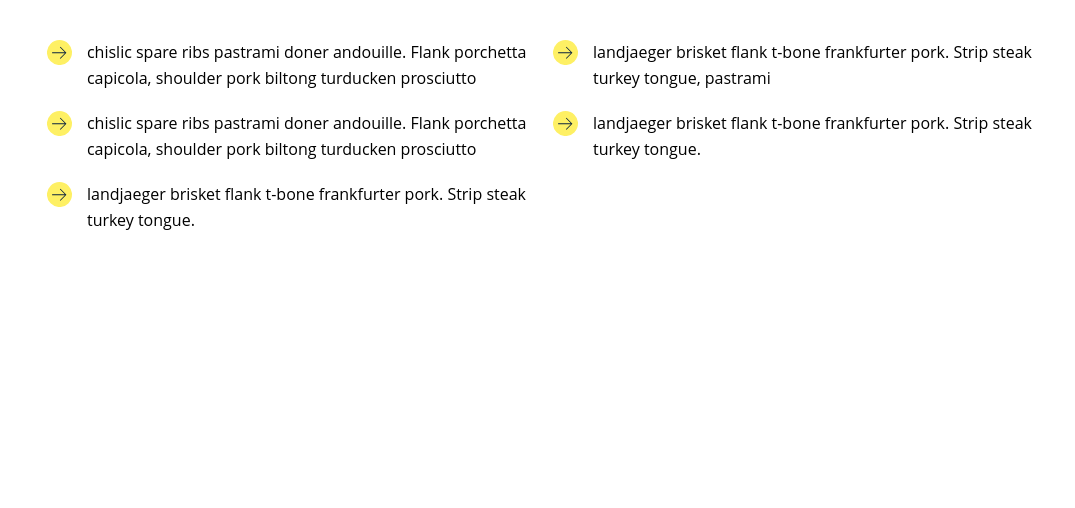
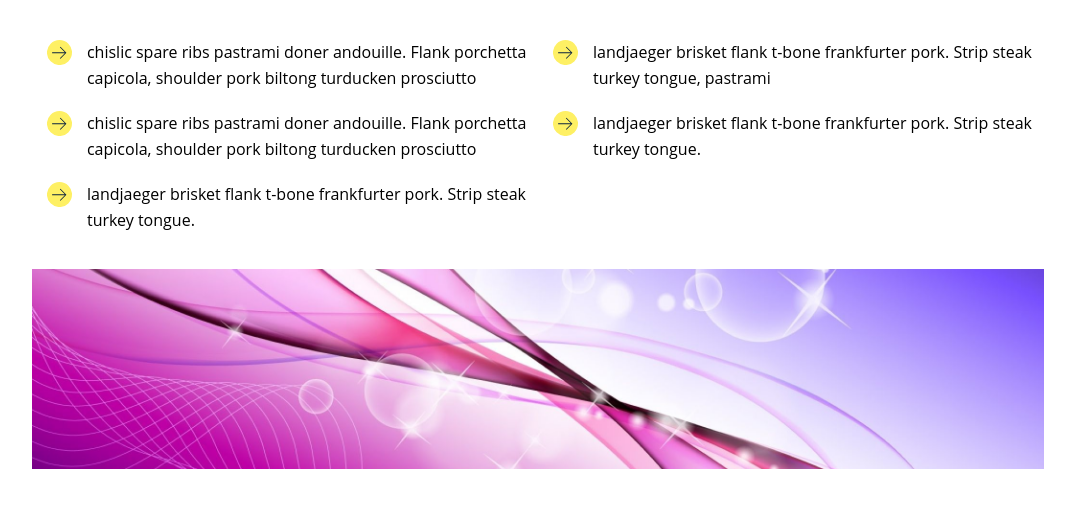
Before and after one commit to michaelpaulcuccia/butchershop, a Gatsby site in the folder gatsby-starter-styled-components/: page / in a window 1280 px wide. Shown: the whole page, without its empty margins (102-1177 px from the left). Built offline with nearby package versions, Linux system fonts and the light colour scheme; Gatsby itself is replaced by a stand-in of ours.

Commit message:
added image component

```diff
--- /dev/null
+++ b/gatsby-starter-styled-components/src/components/ImageBlock.js
@@ -0,0 +1,22 @@
+import React from 'react';
+import styled from 'styled-components';
+import Image from '../images/imageOne.jpg'
+
+const Container = styled.div`
+    background-image: url(${Image});
+    background-repeat: no-repeat;
+    background-position: right center;
+    background-size: cover;
+    width: 100%;
+    height: 200px;
+`;
+
+const ImageBlock = () => {
+    return (
+        <Container>
+
+        </Container>
+    )
+}
+
+export default ImageBlock
--- a/gatsby-starter-styled-components/src/pages/index.js
+++ b/gatsby-starter-styled-components/src/pages/index.js
@@ -7,12 +7,16 @@ import {
   SubCenteredWidth
 } from "../components/layoutComponents";
 import Features from '../components/Features';
+import ImageBlock from '../components/ImageBlock'
 
 const IndexPage = () => (
   <MainWrapper>
     <Container>
       <FullWidth>
         <Features />
+      </FullWidth>
+      <FullWidth>
+        <ImageBlock />
       </FullWidth>
     </Container>
   </MainWrapper>
```
Also changed, not shown: gatsby-starter-styled-components/src/images/imageOne.jpg (added).
